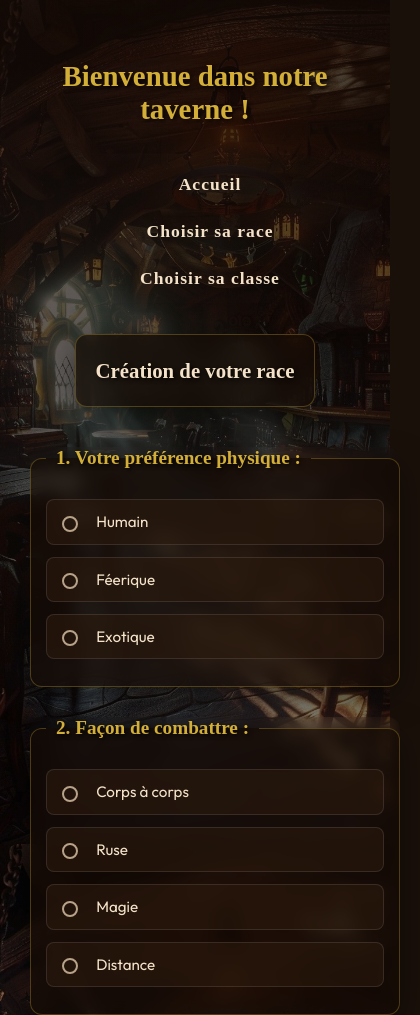
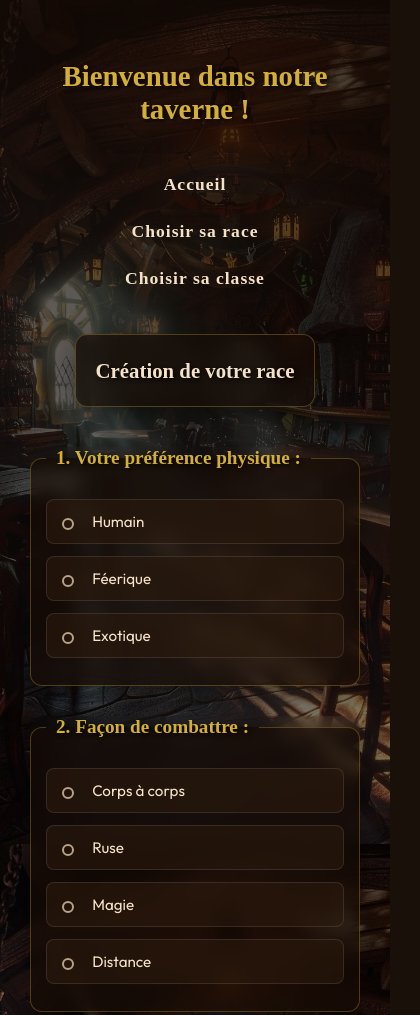
Before and after one commit to mickaelbrouttier-max/taverne-dnd-race-and-classe-choice, a plain HTML site: page races.html in a window 390 px wide. Shown: the top 1015 px of the page, 420 px wide, since content can reach past the window. Drawn offline with Linux system fonts and the light colour scheme.

Commit message:
Fix overflow x horizontal en version mobile

```diff
--- a/css/style.css
+++ b/css/style.css
@@ -20,6 +20,14 @@ html {
 	font-family: "Outfit", sans-serif;
 	background-color: var(--color-bg);
 	color: var(--color-text);
+	overflow-x: hidden;
+	width: 100%;
+}
+
+*,
+*::before,
+*::after {
+	box-sizing: border-box;
 }
 
 h1,
@@ -144,6 +152,7 @@ h1 {
 	flex-direction: column;
 	align-items: center;
 	justify-content: center;
+	width: 100%;
 }
 
 .content h2 {
```
